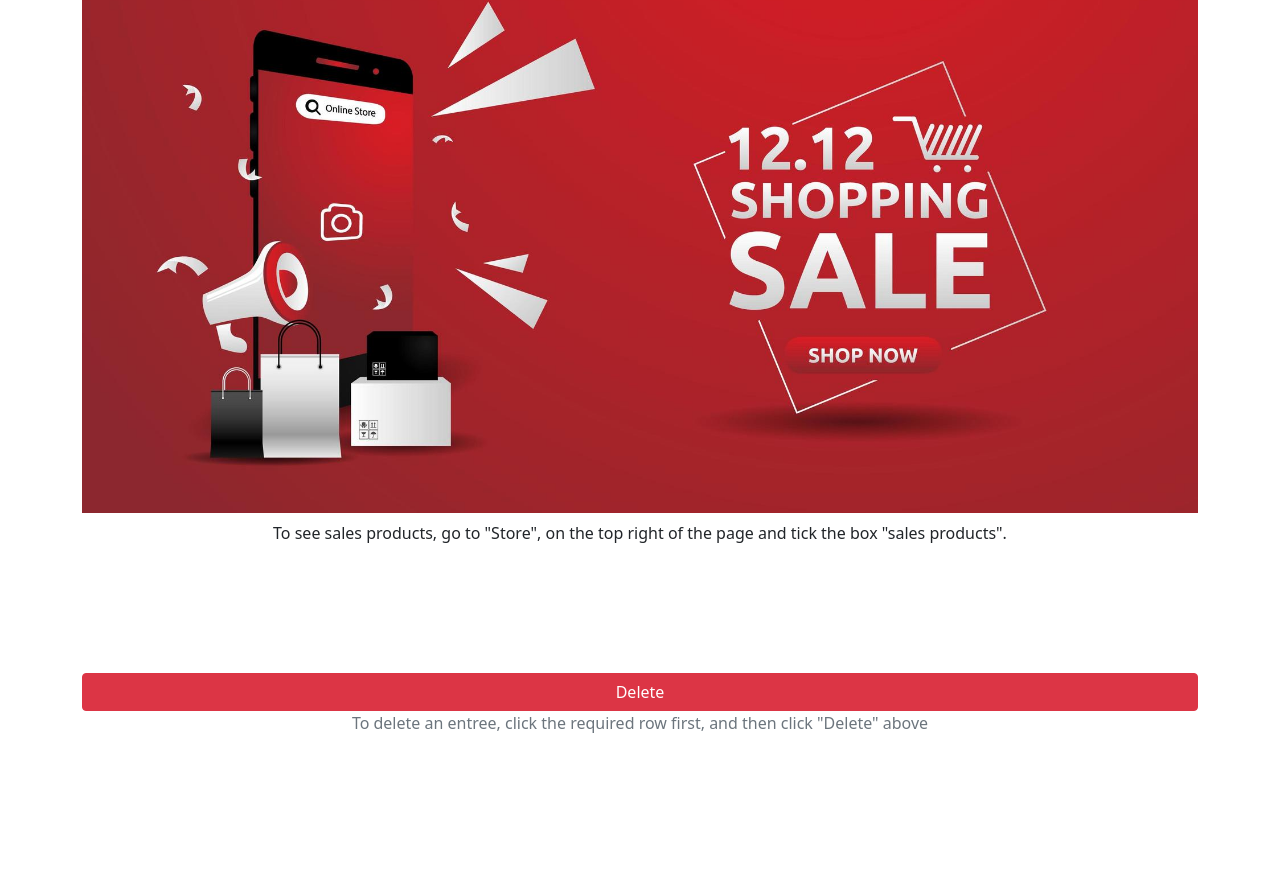
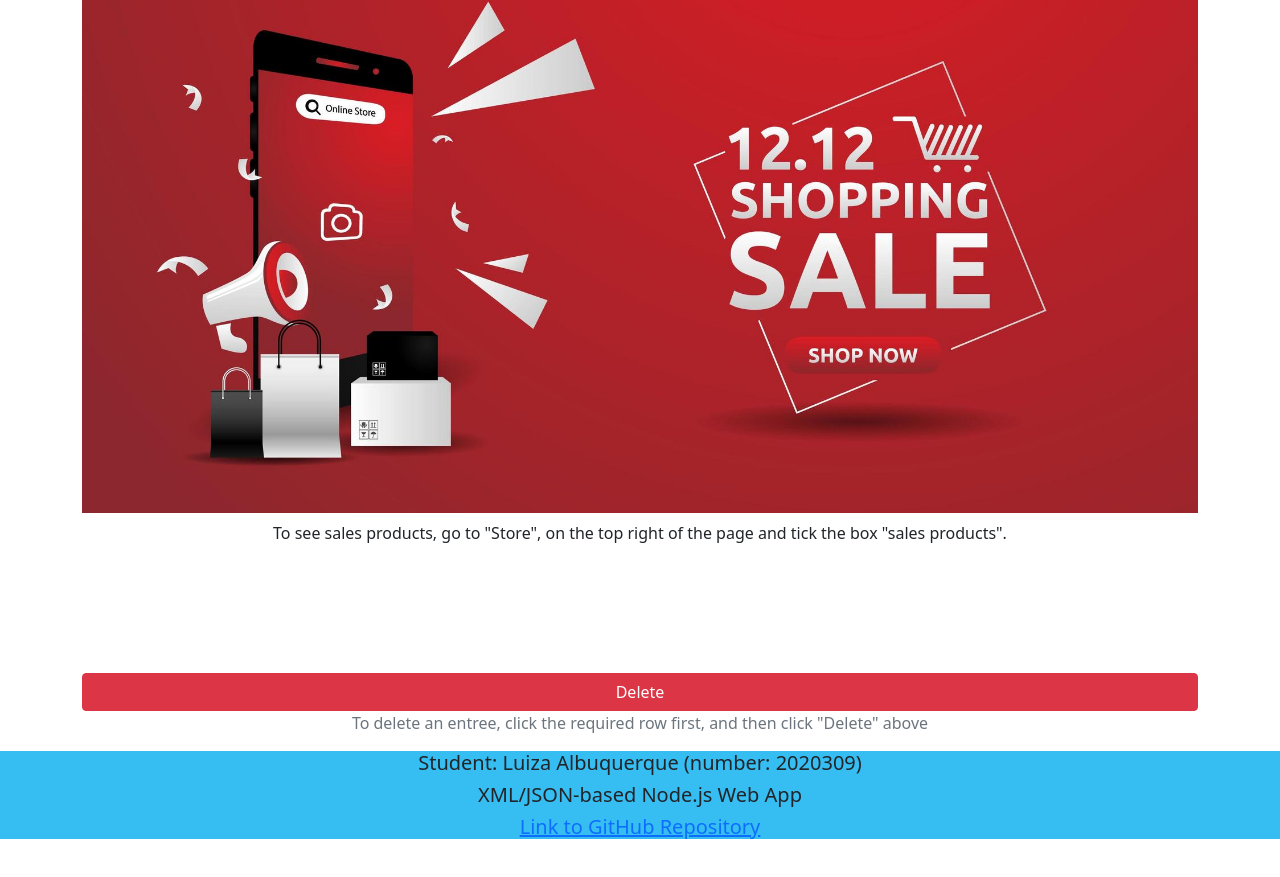
Before and after one commit to luizaalbuquerque/ssp-ca3, a website: page views/index.html in a window 1280 px wide. Shown: the part 768-1645 px from the top of the page. Before the commit the page ends 1579 px from the top, so only its background shows below. Drawn offline with nearby package versions, Linux system fonts and the light colour scheme; no server answers.

Commit message:
authorWeb

```diff
--- a/views/index.html
+++ b/views/index.html
@@ -115,9 +115,16 @@
         <p class="text-muted text-center">To delete an entree, click the required row first, and then click
             "Delete" above</p>
     </div>
+
     <!-- script connection -->
     <script src="../js/TechShop.js">x</script>
     </div>
+    <!-- author referencing -->
+    <div class="text-center" style ="background-color: rgb(54, 190, 243);">
+        <h5>Student: Luiza Albuquerque (number: 2020309)</h5>
+        <h5>XML/JSON-based Node.js Web App</h5>
+        <h5><a href="https://github.com/luizaalbuquerque/ssp-ca3.git">Link to GitHub Repository</a></h5>
+        </div>
     <script src="https://code.jquery.com/jquery-3.6.0.min.js"
         integrity="sha256-/xUj+3OJU5yExlq6GSYGSHk7tPXikynS7ogEvDej/m4=" crossorigin="anonymous">x</script>
     <script src="js/table.js">x</script>
```
